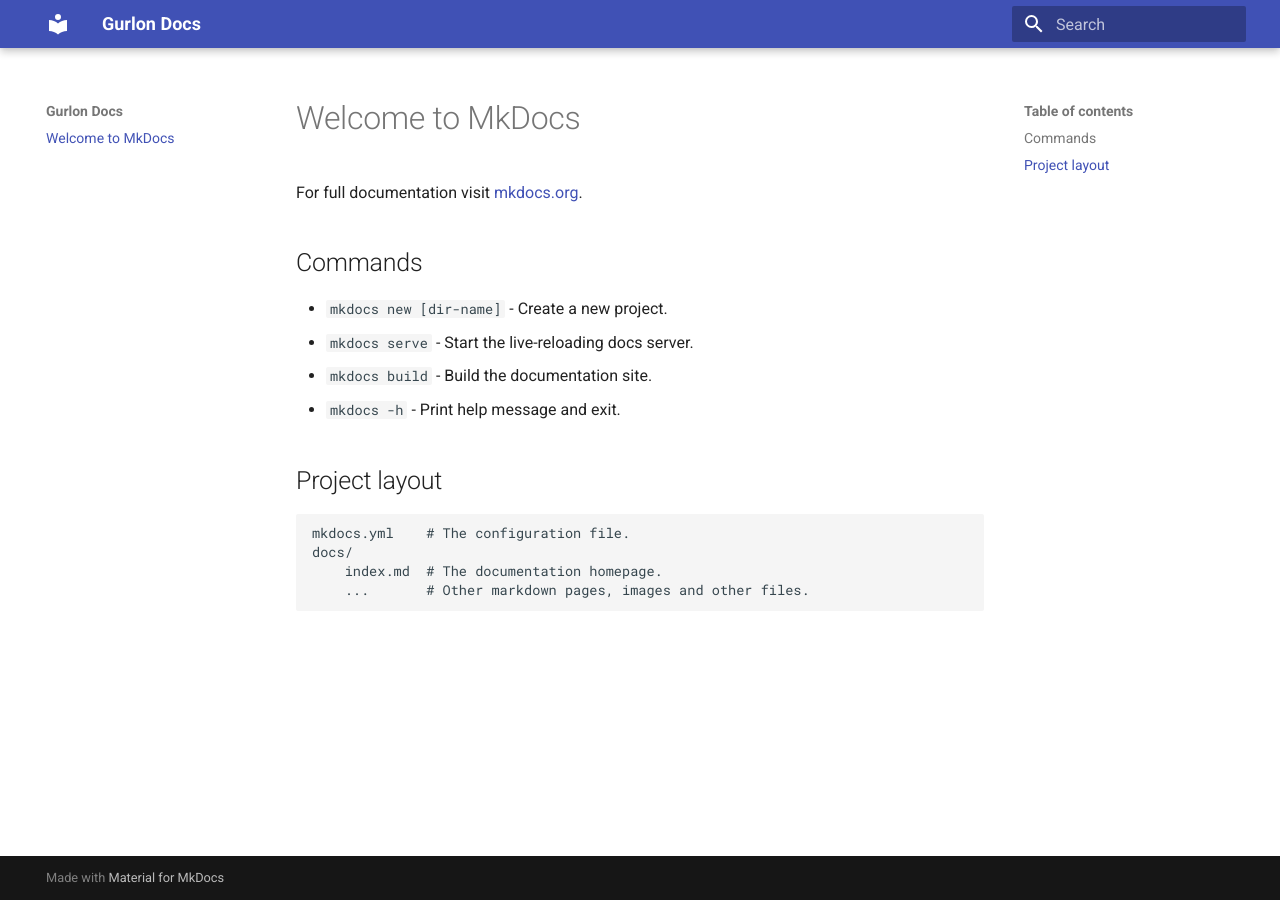
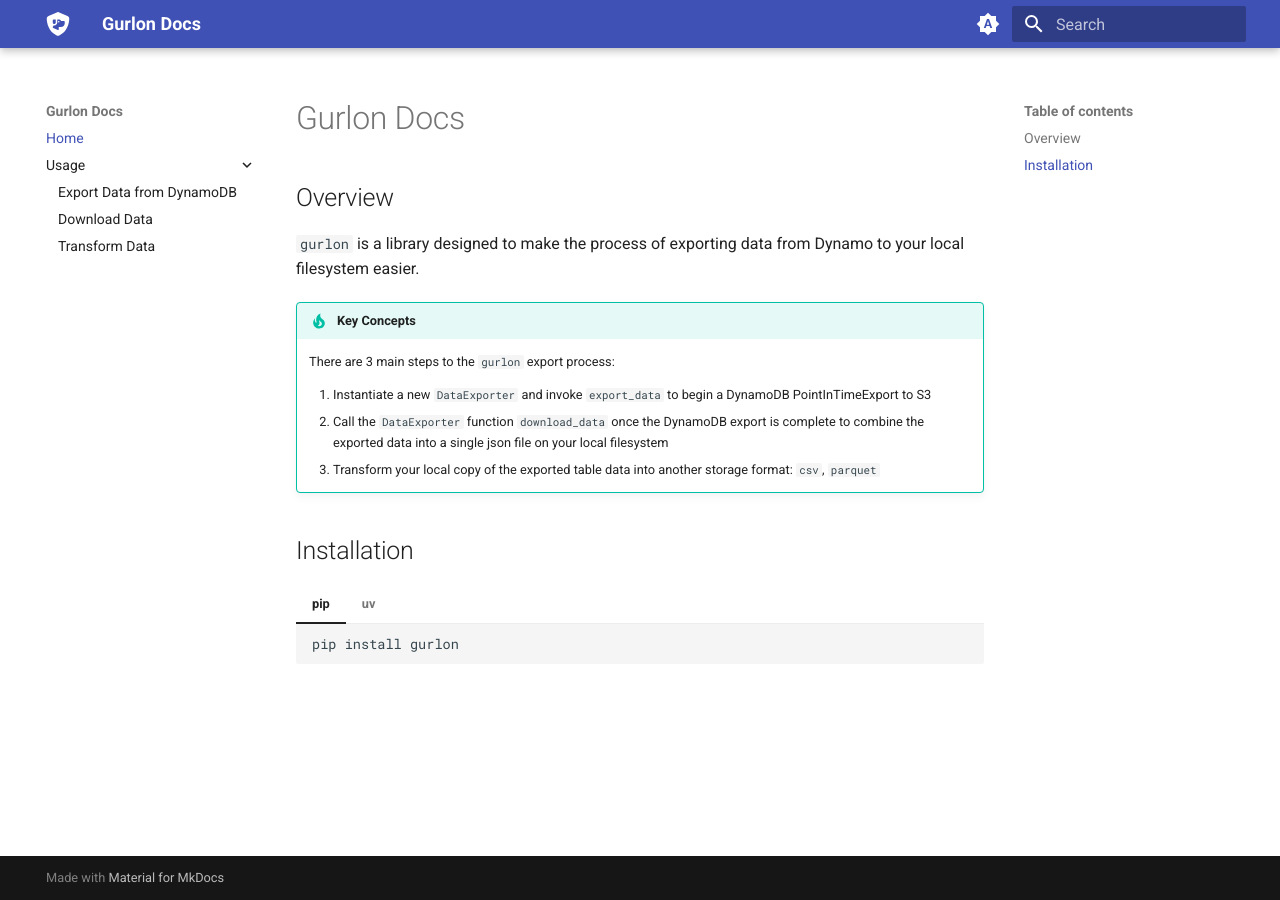
Before and after one commit to fullerzz/gurlon, an MkDocs documentation site: the page built from docs/index.md, in a window 1280 px wide. Built offline with MkDocs 1.6.1 and Material for MkDocs 9.7.7, drawn with Linux system fonts in a browser that asks for light colours.

Commit message:
added basic content to new docs

````diff
--- a/docs/index.md
+++ b/docs/index.md
@@ -1,17 +1,26 @@
-# Welcome to MkDocs
+# Gurlon Docs
 
-For full documentation visit [mkdocs.org](https://www.mkdocs.org).
+## Overview
 
-## Commands
+`gurlon` is a library designed to make the process of exporting data from Dynamo to your local filesystem easier.
 
-* `mkdocs new [dir-name]` - Create a new project.
-* `mkdocs serve` - Start the live-reloading docs server.
-* `mkdocs build` - Build the documentation site.
-* `mkdocs -h` - Print help message and exit.
+!!! tip "Key Concepts"
+    There are 3 main steps to the `gurlon` export process:
 
-## Project layout
+    1. Instantiate a new `DataExporter` and invoke `export_data` to begin a DynamoDB PointInTimeExport to S3
+    2. Call the `DataExporter` function `download_data` once the DynamoDB export is complete to combine the exported data into a single json file on your local filesystem
+    3. Transform your local copy of the exported table data into another storage format: `csv`, `parquet`
 
-    mkdocs.yml    # The configuration file.
-    docs/
-        index.md  # The documentation homepage.
-        ...       # Other markdown pages, images and other files.
+## Installation
+
+=== "pip"
+
+    ``` python
+    pip install gurlon
+    ```
+
+=== "uv"
+
+    ``` python
+    uv add gurlon
+    ```
--- a/mkdocs.yml
+++ b/mkdocs.yml
@@ -1,3 +1,64 @@
 site_name: Gurlon Docs
+
+nav:
+  - Home: index.md
+  - Usage:
+    - Export Data from DynamoDB: usage/export.md
+    - Download Data: usage/download.md
+    - Transform Data: usage/transform.md
+
 theme:
   name: material
+  icon:
+    logo: fontawesome/solid/shield-dog
+  features:
+    - navigation.instant
+    - navigation.instant.progress
+    - navigation.tracking
+    - navigation.expand
+    - navigation.path
+    - navigation.top
+    - toc.follow
+  palette:
+    # Palette toggle for automatic mode
+    - media: "(prefers-color-scheme)"
+      toggle:
+        icon: material/brightness-auto
+        name: Switch to light mode
+
+    # Palette toggle for light mode
+    - media: "(prefers-color-scheme: light)"
+      scheme: default
+      toggle:
+        icon: material/brightness-7
+        name: Switch to dark mode
+
+    # Palette toggle for dark mode
+    - media: "(prefers-color-scheme: dark)"
+      scheme: slate
+      toggle:
+        icon: material/brightness-4
+        name: Switch to system preference
+
+plugins:
+  - search
+  - glightbox:
+      auto_caption: true
+
+markdown_extensions:
+  - pymdownx.superfences
+  - admonition
+  - attr_list
+  - md_in_html
+  - tables
+  - pymdownx.highlight:
+      anchor_linenums: true
+      use_pygments: true
+      pygments_lang_class: true
+  - pymdownx.emoji:
+      emoji_index: !!python/name:material.extensions.emoji.twemoji
+      emoji_generator: !!python/name:material.extensions.emoji.to_svg
+  - toc:
+      permalink: True
+  - pymdownx.tabbed:
+      alternate_style: true
--- a/pyproject.toml
+++ b/pyproject.toml
@@ -40,6 +40,7 @@
     "rich>=13.9.4",
 ]
 docs = [
+    "mkdocs-glightbox>=0.4.0",
     "mkdocs-material>=9.5.47",
 ]
 
````
Also changed, not shown: docs/usage/download.md (added, +11 -0 lines), docs/usage/export.md (added, +9 -0 lines), docs/usage/transform.md (added, +30 -0 lines), 1 other file.
